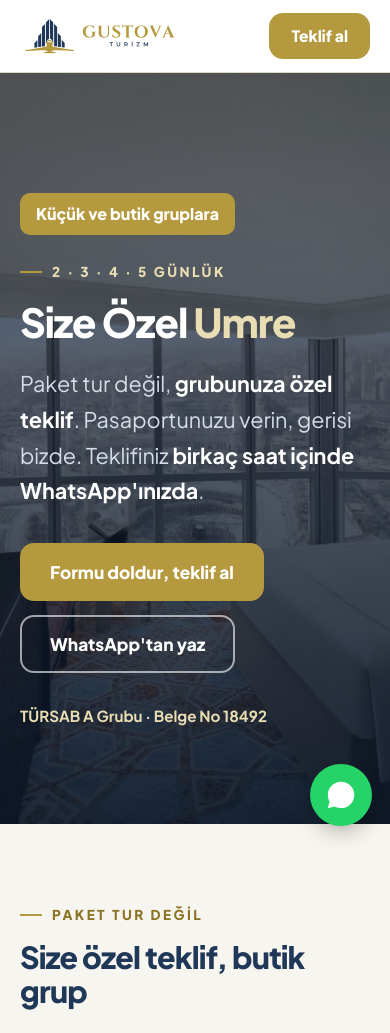
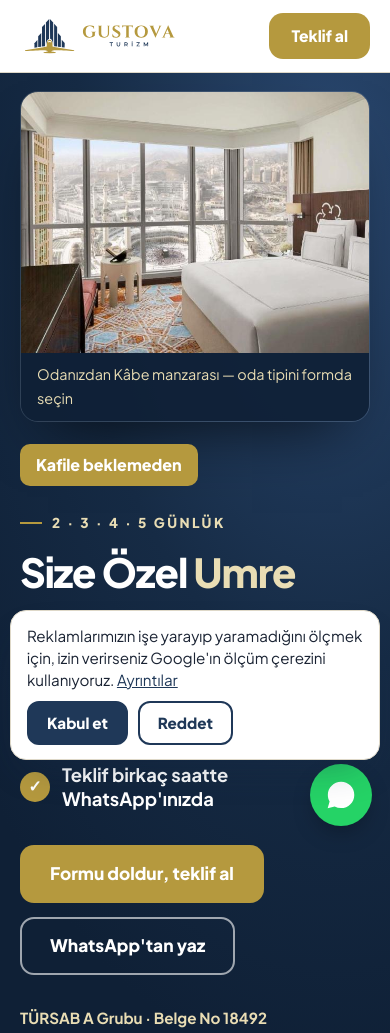
Before and after one commit to fcetin01/gustova-turizm, a plain HTML site: page ozel-umre.html in a window 390 px wide. Shown: the top 1033 px of the page. Drawn offline with Linux system fonts and the light colour scheme.

Commit message:
Ozel umre: kisa maddeler, cerez onayli Google olcumu, ilk cevap dugmesi

```diff
--- a/ozel-umre.html
+++ b/ozel-umre.html
@@ -4,8 +4,8 @@
 <meta charset="utf-8">
 <meta name="viewport" content="width=device-width, initial-scale=1">
 <title>Size Özel Umre — Küçük ve Butik Gruplara 2–5 Gün | GUSTOVA Turizm</title>
-<meta name="description" content="2, 3, 4 veya 5 günlük özel umre. Siz pasaportunuzu verin; uçak bileti, vize, çıkış harcı, otel, özel GMC transfer, tren ve isteğe bağlı rehberlik bizde. Formu doldurun, teklifiniz WhatsApp'ınıza gelsin. TÜRSAB A Grubu 18492.">
-<meta property="og:title" content="Size Özel Umre — Küçük ve butik gruplara, teklif birkaç saat içinde">
+<meta name="description" content="Kafile beklemeden 2, 3, 4 veya 5 günlük özel umre. Siz pasaportunuzu verin; uçak bileti, vize, çıkış harcı, otel, özel GMC transfer, tren ve isteğe bağlı rehberlik bizde. Formu doldurun, teklifiniz WhatsApp'ınıza gelsin. TÜRSAB A Grubu 18492.">
+<meta property="og:title" content="Kafile Beklemeden, Size Özel Umre — teklif birkaç saat içinde">
 <meta property="og:description" content="2–5 günlük özel umre. Tarihi, havayolunu, oteli ve odayı siz seçin; teklifiniz birkaç saat içinde WhatsApp'ınızda.">
 <meta property="og:type" content="website">
 <meta property="og:url" content="https://www.gustovaturizm.com/ozel-umre">
@@ -51,7 +51,22 @@ header{position:sticky;top:0;z-index:40;background:rgba(255,255,255,.96);backdro
 .hbar .logo img{height:44px;width:auto}
 .hbar .btn{margin-left:auto;min-height:46px;padding:0 20px;font-size:.98rem}
 
-.hero{background:linear-gradient(180deg,rgba(12,24,42,.55),rgba(12,24,42,.88)),url(/img/ozel-umre/oda-2-kabe.jpg) 35% 60%/cover #162B45;color:#fff;padding:120px 0 96px}
+.hero{background:radial-gradient(120% 90% at 85% 10%,#2A4870 0%,#162B45 55%,#0F2036 100%);color:#fff;padding:56px 0 72px}
+.hero-grid{display:grid;grid-template-columns:1fr 1.05fr;gap:48px;align-items:center}
+.hero-foto{margin:0;border-radius:24px;overflow:hidden;box-shadow:0 30px 60px -28px rgba(0,0,0,.7);border:1px solid rgba(255,255,255,.12)}
+.hero-foto .kirp{overflow:hidden;aspect-ratio:4/3}
+.hero-foto img{display:block;width:100%;height:100%;object-fit:cover;transform:scale(1.3);transform-origin:41% 60%}
+.hero-foto figcaption{font-size:.9rem;color:var(--gold-soft);padding:10px 16px;background:rgba(15,32,54,.9)}
+.madde{list-style:none;padding:0;margin:24px 0 0;display:grid;gap:12px}
+.madde li{display:flex;align-items:center;gap:12px;font-size:1.25rem;font-weight:700;color:#fff;line-height:1.3}
+.madde li::before{content:"✓";flex:none;display:grid;place-items:center;width:30px;height:30px;border-radius:50%;background:var(--gold);color:#fff;font-size:1rem;font-weight:900}
+@media (max-width:860px){
+  .hero{padding:18px 0 48px}
+  .hero-grid{grid-template-columns:1fr;gap:22px}
+  .hero-foto{order:-1;border-radius:18px}
+  .hero-foto img{transform:scale(1.55);transform-origin:41% 60%}
+  .madde li{font-size:1.15rem}
+}
 .hero .tag{display:inline-block;background:var(--gold);color:#fff;font-weight:800;padding:8px 16px;border-radius:10px;font-size:1rem;margin-bottom:16px}
 .hero h1{color:#fff}
 .hero h1 em{font-style:normal;color:var(--gold-soft)}
@@ -152,6 +167,32 @@ footer a{color:#fff;text-decoration:none}
 footer .fl{display:flex;flex-wrap:wrap;gap:12px 28px;justify-content:space-between;align-items:center}
 .wfloat{position:fixed;right:18px;bottom:18px;width:62px;height:62px;border-radius:50%;background:#25D366;display:grid;place-items:center;box-shadow:0 10px 24px -8px rgba(0,0,0,.4);z-index:50}
 </style>
+<script>
+/* Google Ads dönüşüm ölçümü — yalnız çerez onayı verilirse yüklenir (KVKK). */
+(function(){
+  var ANAHTAR = "gustova_cerez", ID = "AW-16980571317";
+  function yukle(){
+    if (window.__gtagYuklendi) return; window.__gtagYuklendi = true;
+    var s = document.createElement("script"); s.async = true;
+    s.src = "https://www.googletagmanager.com/gtag/js?id=" + ID; document.head.appendChild(s);
+    window.dataLayer = window.dataLayer || [];
+    window.gtag = function(){ dataLayer.push(arguments); };
+    gtag("js", new Date()); gtag("config", ID);
+  }
+  var tercih = null; try { tercih = localStorage.getItem(ANAHTAR); } catch(e){}
+  window.gustovaCerez = { yukle: yukle, tercih: tercih, anahtar: ANAHTAR };
+  if (tercih === "evet") yukle();
+})();
+</script>
+<style>
+.cerez{position:fixed;left:16px;right:96px;bottom:16px;z-index:60;max-width:560px;background:#fff;color:var(--text);border:1px solid var(--line);border-radius:16px;box-shadow:0 18px 40px -18px rgba(22,43,69,.45);padding:14px 16px;font-size:.95rem;line-height:1.45}
+.cerez p{margin:0 0 10px}
+.cerez .dg{display:flex;gap:10px;flex-wrap:wrap}
+.cerez button{font:inherit;font-weight:800;border-radius:12px;min-height:44px;padding:0 18px;cursor:pointer;border:2px solid var(--navy)}
+.cerez .evet{background:var(--navy);color:#fff}
+.cerez .hayir{background:#fff;color:var(--navy)}
+@media (max-width:600px){.cerez{left:10px;right:10px;bottom:84px}}
+</style>
 </head>
 <body>
 
@@ -166,15 +207,28 @@ footer .fl{display:flex;flex-wrap:wrap;gap:12px 28px;justify-content:space-betwe
 
 <section class="hero">
   <div class="wrap">
-    <span class="tag">Küçük ve butik gruplara</span><br>
+    <div class="hero-grid">
+    <div class="hero-txt">
+    <span class="tag">Kafile beklemeden</span><br>
     <span class="eyebrow">2 · 3 · 4 · 5 günlük</span>
     <h1 style="margin-top:16px">Size Özel <em>Umre</em></h1>
-    <p class="lead">Paket tur değil, <b>grubunuza özel teklif</b>. Pasaportunuzu verin, gerisi bizde. Teklifiniz <b>birkaç saat içinde WhatsApp'ınızda</b>.</p>
+    <ul class="madde">
+      <li>Kafile beklemeden, istediğiniz tarihte</li>
+      <li>Yalnız size ve ailenize özel</li>
+      <li>Pasaportunuzu verin, gerisi bizde</li>
+      <li>Teklif birkaç saatte WhatsApp'ınızda</li>
+    </ul>
     <div class="cta">
       <a class="btn btn-g" href="#form">Formu doldur, teklif al</a>
       <a class="btn btn-o wa" href="#">WhatsApp'tan yaz</a>
     </div>
     <p class="tursab">TÜRSAB A Grubu · Belge No 18492</p>
+    </div>
+    <figure class="hero-foto">
+      <div class="kirp"><img src="/img/ozel-umre/oda-2-kabe.jpg" alt="Penceresinden Kâbe görünen otel odası" width="1024" height="768" fetchpriority="high"></div>
+      <figcaption>Odanızdan Kâbe manzarası — oda tipini formda seçin</figcaption>
+    </figure>
+    </div>
   </div>
 </section>
 
@@ -182,10 +236,10 @@ footer .fl{display:flex;flex-wrap:wrap;gap:12px 28px;justify-content:space-betwe
   <div class="wrap">
     <div class="head">
       <span class="eyebrow">Paket tur değil</span>
-      <h2>Size özel teklif, butik grup</h2>
+      <h2>Kafile beklemeden, size özel program</h2>
     </div>
     <div class="why">
-      <div class="card"><div class="ck">1</div><b>Kalabalık otobüs yok</b><span>2 kişi de olsanız, 20 kişi de: program yalnızca sizin grubunuza.</span></div>
+      <div class="card"><div class="ck">1</div><b>Kafile beklemezsiniz</b><span>Grubun dolmasını beklemeden, istediğiniz tarihte yola çıkarsınız. 2 kişi de olsanız 20 kişi de, program yalnızca sizin.</span></div>
       <div class="card"><div class="ck">2</div><b>Küçük ve butik gruplar</b><span>Aileniz, dostlarınız veya ekibinizle; kendi saatinizde.</span></div>
       <div class="card"><div class="ck">3</div><b>Birkaç saatte teklif</b><span>Formu doldurun, seçenekli fiyatınız WhatsApp'ınıza gelsin.</span></div>
       <div class="card"><div class="ck">4</div><b>Sadece pasaportunuz</b><span>Bilet, vize, otel ve transfer işlemlerinin hepsini biz yaparız.</span></div>
@@ -453,6 +507,11 @@ footer .fl{display:flex;flex-wrap:wrap;gap:12px 28px;justify-content:space-betwe
   </div>
 </footer>
 
+<div class="cerez" id="cerez" hidden role="dialog" aria-label="Çerez tercihi">
+  <p>Reklamlarımızın işe yarayıp yaramadığını ölçmek için, izin verirseniz Google'ın ölçüm çerezini kullanıyoruz. <a href="/gizlilik">Ayrıntılar</a></p>
+  <div class="dg"><button class="evet" type="button" id="cerezEvet">Kabul et</button><button class="hayir" type="button" id="cerezHayir">Reddet</button></div>
+</div>
+
 <a class="wfloat wa" href="#" aria-label="WhatsApp">
   <svg width="32" height="32" viewBox="0 0 24 24" fill="#fff" aria-hidden="true"><path d="M12.04 2C6.58 2 2.13 6.45 2.13 11.91c0 1.75.46 3.46 1.32 4.96L2 22l5.25-1.38a9.9 9.9 0 0 0 4.79 1.22h.01c5.46 0 9.91-4.45 9.91-9.91 0-2.65-1.03-5.14-2.9-7.01A9.82 9.82 0 0 0 12.04 2Zm4.52 11.99c-.25-.12-1.47-.72-1.69-.81-.23-.08-.39-.12-.56.13-.16.24-.64.8-.78.97-.14.16-.29.19-.54.06-.25-.12-1.05-.39-1.99-1.23-.74-.66-1.24-1.47-1.38-1.72-.15-.25-.02-.38.11-.5.11-.11.25-.29.37-.43.12-.15.16-.25.25-.41.08-.17.04-.31-.02-.43-.06-.12-.56-1.34-.76-1.84-.2-.48-.4-.42-.56-.43h-.48c-.16 0-.43.06-.65.31-.22.25-.85.83-.85 2.03s.87 2.35.99 2.51c.12.16 1.71 2.61 4.14 3.66.58.25 1.03.4 1.38.51.58.19 1.11.16 1.53.1.47-.07 1.47-.6 1.67-1.18.21-.58.21-1.07.15-1.18-.06-.11-.22-.17-.47-.29Z"/></svg>
 </a>
@@ -540,7 +599,20 @@ footer .fl{display:flex;flex-wrap:wrap;gap:12px 28px;justify-content:space-betwe
     if (!(ok && !yasEksik)) err.scrollIntoView({block: "center"});
     return ok && !yasEksik;
   }
-  function olay(ad){ try{ if(window.gtag) gtag("event", ad); if(window.fbq) fbq("track", "Lead"); }catch(e){} }
+  function olay(ad){
+    try{
+      if (window.gtag && ad === "ozel_umre_form") gtag("event", "conversion", {"send_to": "AW-16980571317/xH0xCMSw8bwdELXp-6A_"});
+      if (window.fbq && ad === "ozel_umre_form") fbq("track", "Lead");
+    }catch(e){}
+  }
+  (function(){
+    var c = window.gustovaCerez, kutu = document.getElementById("cerez");
+    if (!c || c.tercih) return;
+    kutu.hidden = false;
+    function sec(v){ try { localStorage.setItem(c.anahtar, v); } catch(e){} kutu.hidden = true; if (v === "evet") c.yukle(); }
+    document.getElementById("cerezEvet").onclick = function(){ sec("evet"); };
+    document.getElementById("cerezHayir").onclick = function(){ sec("hayir"); };
+  })();
 
   var acilis = Date.now();
   function veri(){
```
Also changed, not shown: api/talep.js (+13 -3 lines), gizlilik.html (+6 -2 lines).
